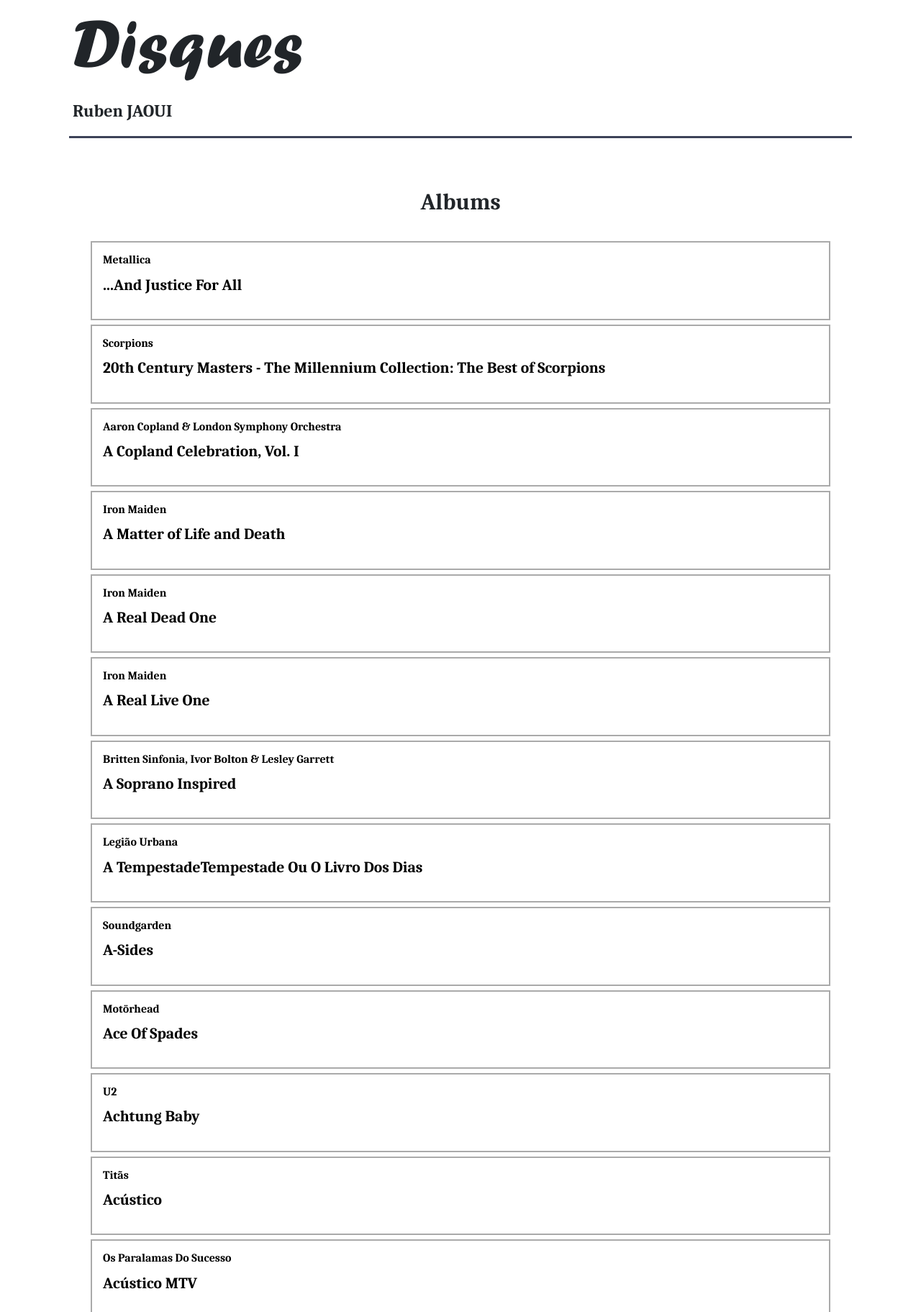
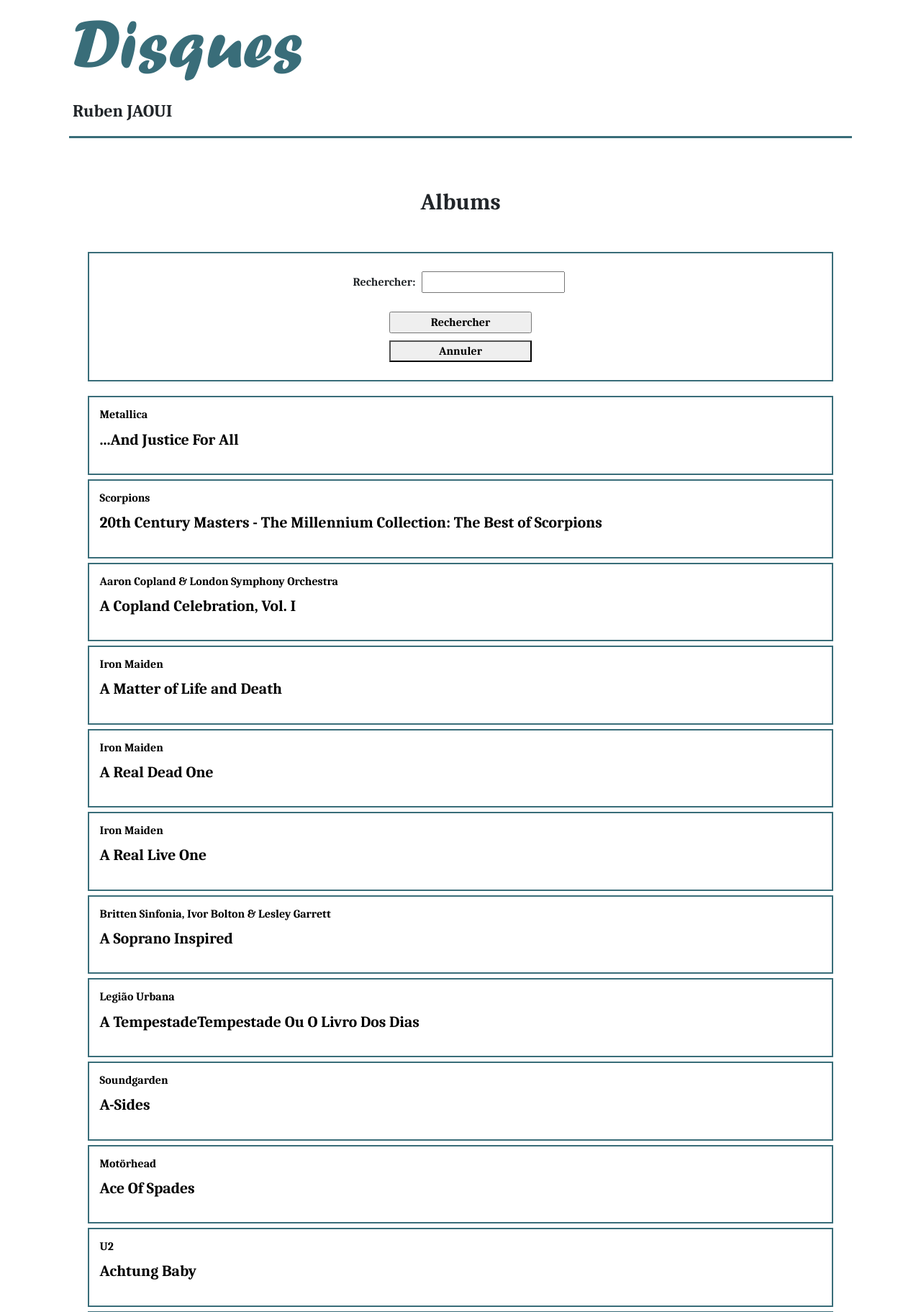
Before and after one commit to r-jaoui/AWNG, a Django app: page /disks/albums/ in a window 1280 px wide. Shown: the top 1823 px of the page at 72% size. Run offline with Django 3.2, Linux system fonts and the light colour scheme; data comes from the database, SQL or seed files in the repository; some libraries are stand-ins or nearby versions.

Commit message:
Exercice de synthese - Champs de recherche et finitions

```diff
--- /dev/null
+++ b/disks/forms.py
@@ -0,0 +1,4 @@
+from django import forms
+
+class SearchForm(forms.Form):
+    Rechercher = forms.CharField();
--- a/disks/views.py
+++ b/disks/views.py
@@ -1,13 +1,27 @@
 from django.shortcuts import render
 from .models import Album, Track
+from .forms import SearchForm
+from django.db.models import Q
+
 
 # Create your views here.
 
 def albums(request):
-    albums = Album.objects.all()
+    form = SearchForm(request.POST or None)
+    alb = Album.objects.all()
+    if form.is_valid():
+        alb = Album.objects.filter(Q(Title__contains=form.cleaned_data['Rechercher']) | Q(Artist__Name__contains=form.cleaned_data['Rechercher']))
     return render(request, "disks/albums.html", locals())
 
+
+def concatenate(l1, l2):
+    for elt in l2:
+        if elt not in l1:
+            l1.append(elt)
+    return l1
+
+
 def album(request, id):
-    album = Album.objects.get(id = id)
-    tracks = Track.objects.filter(Album = album)
+    album = Album.objects.get(id=id)
+    tracks = Track.objects.filter(Album=album)
     return render(request, "disks/album.html", locals())
--- a/static/css/base.css
+++ b/static/css/base.css
@@ -14,6 +14,27 @@
     font-family: 'Caladea';
 }
 
+#search {
+    width:90%;
+    text-align: center;
+    border: solid 2px #396d79;
+    padding: 20px;
+    margin: 20px auto;
+}
+
+#search p {
+}
+
+#search input {
+    width:20%;
+    margin: 5px;
+}
+
+#search button {
+    width:20%;
+    margin: 5px;
+}
+
 
 h1 {
     width: 85%;
@@ -21,6 +42,7 @@ h1 {
     padding: 5px;
     padding-bottom: 15px;
     font-size: 600%;
+    color: #396d79;
     font-family: 'Forte';
 }
 
@@ -30,10 +52,11 @@ h2 {
     padding: 5px;
     padding-bottom: 20px;
     font-size: 150%;
-    border-bottom: solid 3px #3d4258;
+    border-bottom: solid 3px #396d79;
 }
 
 h3 {
+    color: #396d79;
     width: 85%;
     margin: auto;
     font-size: 230%;
@@ -65,8 +88,8 @@ tr:hover {
 td {
     margin-top: 6px;
     margin-bottom: 6px;
-    border-top: solid 2px #AAAAAA;
-    border-bottom: solid 2px #AAAAAA;
+    border-top: solid 2px #396d79;
+    border-bottom: solid 2px #396d79;
 }
 
 .track-name {
@@ -94,14 +117,12 @@ td {
     margin: 40px auto auto;
 }
 
-#content ul {
-    padding-top: 5px;
-    padding-left: 5px;
-    padding-right: 5px;
+#content ul{
+        padding-inline-start: 0;
 }
 
 #content li {
-    border: solid 2px #AAAAAA;
+    border: solid 2px #396d79;
     padding: 15px;
     font-size: large;
     list-style: none;
--- a/templates/disks/albums.html
+++ b/templates/disks/albums.html
@@ -4,11 +4,19 @@
 
 {% block contenu %}
     <h2 id="page-title">Albums</h2>
+    <div id="search">
+        <form action="{% url "Albums" %}" method = "post">
+            {% csrf_token %}
+            {{ form.as_p }}
+            <input type="submit" value="Rechercher" />
+        </form>
+        <a href = "{% url "Albums" %}"><button >Annuler</button></a>
+    </div>
     <ul>
-        {% for a in albums %}
+        {% for a in alb %}
             <a href="{% url "Album" a.id %}">
                 <li>
-                    <h6>{{ a.Artist }}</h6>
+                    <h6>{{ a.Artist.Name }}</h6>
                     <p>{{ a.Title }}</p>
                 </li>
             </a>
```
